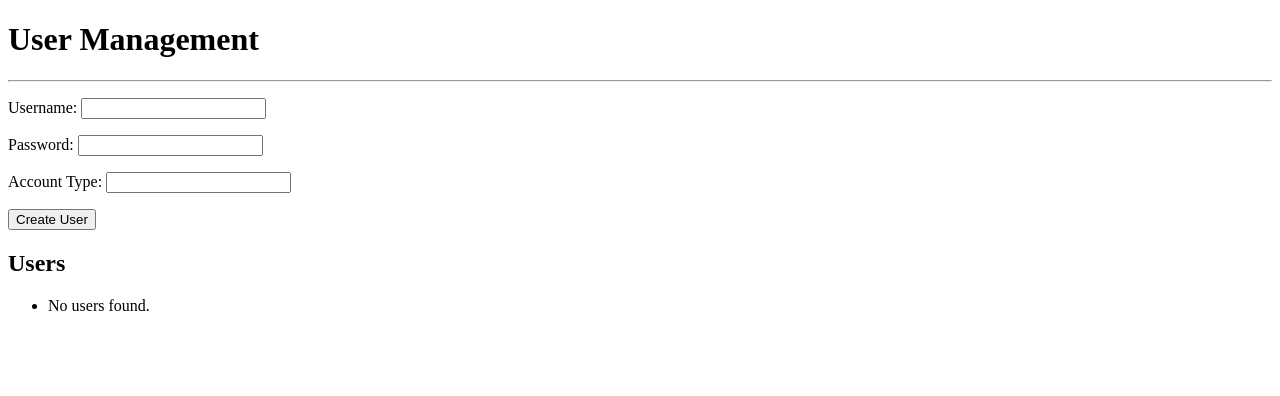
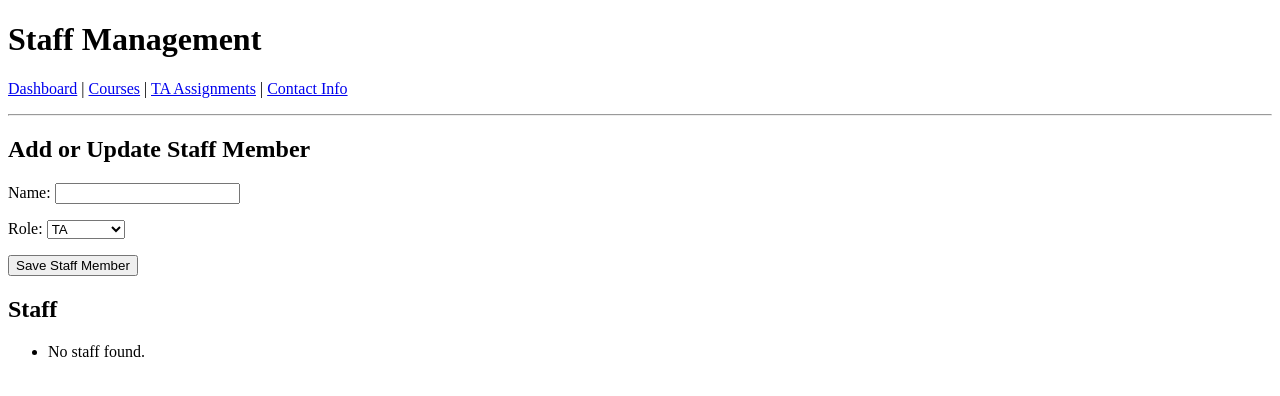
Before and after one commit to lupenox/django-ta-scheduling-dashboard, a Django app: page /manage-users/ in a window 1280 px wide. Shown: the top 396 px of the page. Run offline with Django 5.2, Linux system fonts and the light colour scheme.

Commit message:
Update staff management navigation and form

```diff
--- a/templates/userManagementView.html
+++ b/templates/userManagementView.html
@@ -1,32 +1,19 @@
 <!DOCTYPE html>
 <html lang="en">
-<head>
-    <meta charset="UTF-8">
-    <title>User Management</title>
-</head>
+<head><meta charset="UTF-8"><title>Staff Management</title></head>
 <body>
-<h1>User Management</h1>
+<h1>Staff Management</h1>
+<p><a href="{% url 'dashboard' %}">Dashboard</a> | <a href="{% url 'course-management' %}">Courses</a> | <a href="{% url 'ta-assignments' %}">TA Assignments</a> | <a href="{% url 'contact-info' %}">Contact Info</a></p>
 <hr>
-
+{% if message %}<p>{{ message }}</p>{% endif %}
+<h2>Add or Update Staff Member</h2>
 <form method="post" action="{% url 'user-management' %}">
-    {% csrf_token %}
-    <p>Username: <input type="text" name="username"></p>
-    <p>Password: <input type="password" name="password"></p>
-    <p>Account Type: <input type="text" name="account_type"></p>
-    <input type="submit" value="Create User">
+{% csrf_token %}
+<p>Name: <input type="text" name="username" required></p>
+<p>Role: <select name="account_type" required>{% for value, label in account_types %}<option value="{{ value }}">{{ label }}</option>{% endfor %}</select></p>
+<input type="submit" value="Save Staff Member">
 </form>
-
-{% if message %}
-<p>{{ message }}</p>
-{% endif %}
-
-<h2>Users</h2>
-<ul>
-{% for user in users %}
-    <li>{{ user.username }} - {{ user.accountType }}</li>
-{% empty %}
-    <li>No users found.</li>
-{% endfor %}
-</ul>
+<h2>Staff</h2>
+<ul>{% for user in users %}<li>{{ user.username }} - {{ user.accountType }}</li>{% empty %}<li>No staff found.</li>{% endfor %}</ul>
 </body>
 </html>
```
